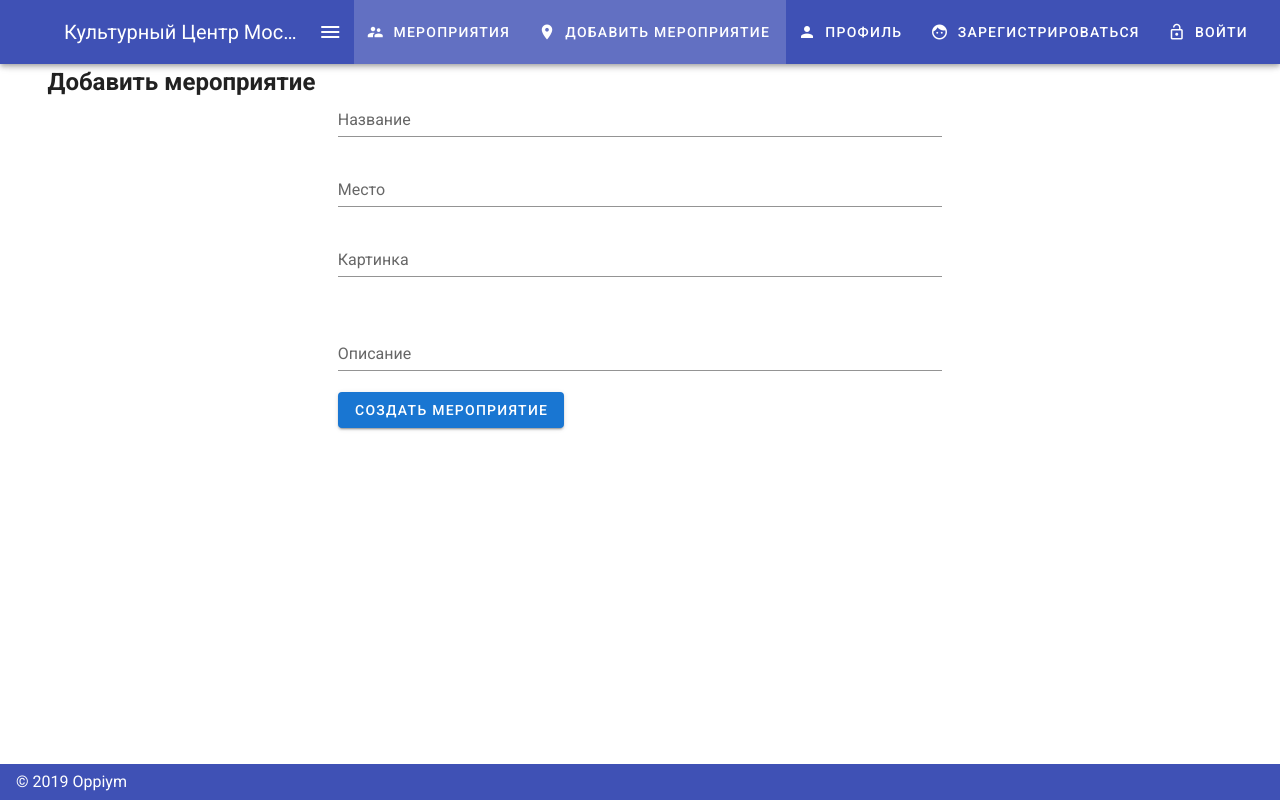
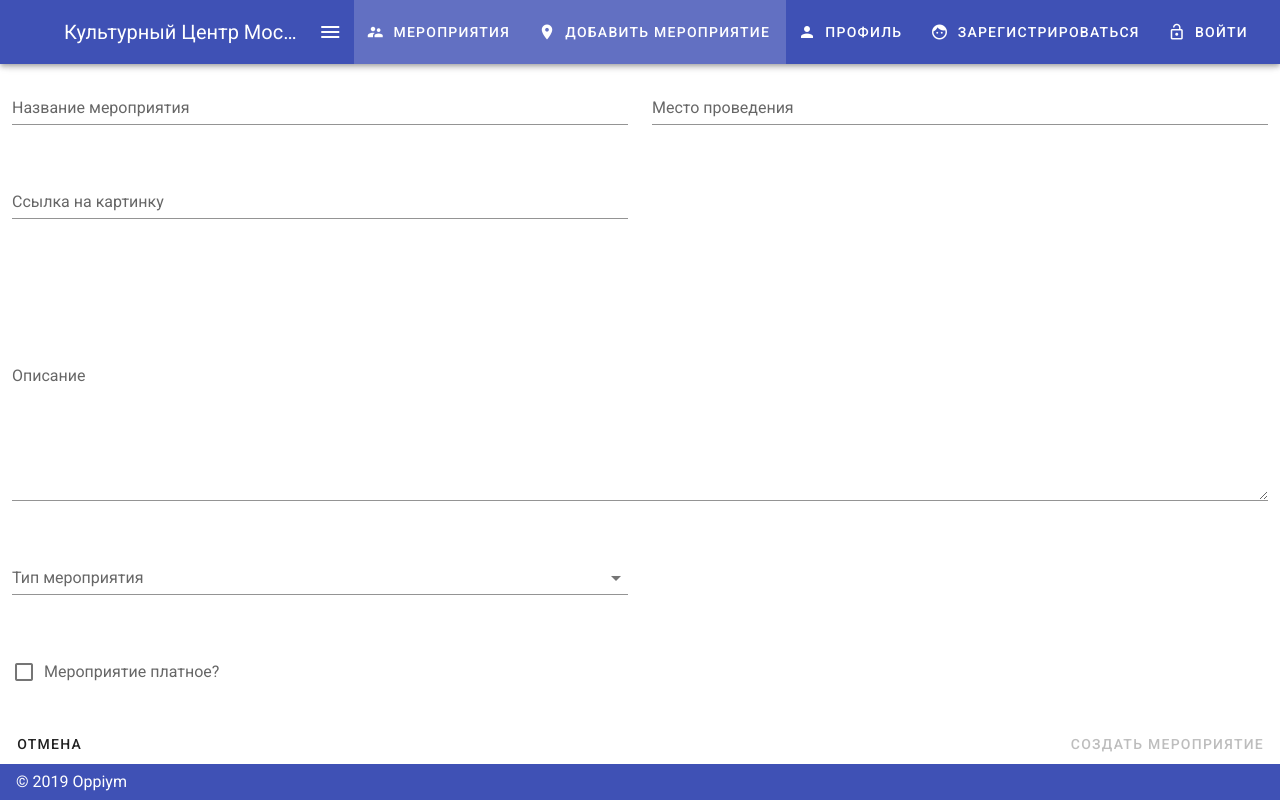
Before and after one commit to Oppiym/dksys, a Vue app: page /events/new in a window 1280 px wide. Built offline with nearby package versions, Linux system fonts and the light colour scheme.

Commit message:
Create Events form + some store

```diff
--- a/src/components/Event/CreateEvents.vue
+++ b/src/components/Event/CreateEvents.vue
@@ -1,82 +1,152 @@
 <template>
-  <v-container>
-    <v-layout row>
-      <v-flex xs12 sm6 >
-          <h2>Добавить мероприятие</h2>
-      </v-flex>
-    </v-layout>
-    <v-layout row >
-        <v-flex xs12>
-            <form>
-                <v-layout row >
-                    <v-flex xs12 sm6 offset-sm3>
+  <v-card flat>
+    <v-snackbar
+      v-model="snackbar"
+      absolute
+      top
+      right
+      color="success"
+    >
+      <span>Мероприятие создано!</span>
+      <v-icon dark>mdi-checkbox-marked-circle</v-icon>
+    </v-snackbar>
+    <v-form ref="form" @submit.prevent="onCreateEvent">
+      <v-container fluid>
+        <v-row>
+          <v-col cols="12" sm="6">
             <v-text-field
-                          name="title"
-                          label="Название"
-                          id="title"
+              v-model="form.title"
+              :rules="rules.title"
+              color="purple darken-2"
+              label="Название мероприятия"
               required
             ></v-text-field>
-                    </v-flex>
-                </v-layout>
-                <v-layout row >
-                    <v-flex xs12 sm6 offset-sm3>
+          </v-col>
+          <v-col cols="12" sm="6">
             <v-text-field
-                          name="location"
-                          label="Место"
-                          id="location"
+              v-model="form.location"
+              :rules="rules.location"
+              color="blue darken-2"
+              label="Место проведения"
               required
             ></v-text-field>
-                    </v-flex>
-                </v-layout>
-                <v-layout row >
-                    <v-flex xs12 sm6 offset-sm3>
+          </v-col>
+          <v-col cols="12" sm="6">
             <v-text-field
-                          name="imageURL"
-                          label="Картинка"
-                          id="imageURL"
+              v-model="form.imageURL"
+              :rules="rules.imageURL"
+              color="blue darken-2"
+              label="Ссылка на картинку"
               required
             ></v-text-field>
-                    </v-flex>
-                </v-layout>
-                <v-layout row >
-                    <v-flex xs12 sm6 offset-sm3>
-                        <img :src="imageURL">
-                    </v-flex>
-                </v-layout>
-                <v-layout row >
-                    <v-flex xs12 sm6 offset-sm3>
-                        <v-text-field
-                          name="description"
-                          label="Описание"
-                          id="description"
-                          multi-line
+          </v-col>
+          <v-col cols="12" sm="6">
+            <v-img
+            height="150px"
+            :src="form.imageURL"></v-img>
+          </v-col>
+          <v-col cols="12">
+            <v-textarea
+              v-model="form.description"
+              color="teal"
+            >
+              <template v-slot:label>
+                <div>
+                  Описание
+                </div>
+              </template>
+            </v-textarea>
+          </v-col>
+          <v-col cols="12" sm="6">
+            <v-select
+              v-model="form.typeOfEvent"
+              :items="eventTypes"
+              :rules="rules.typeOfEvent"
+              color="pink"
+              label="Тип мероприятия"
               required
-                        ></v-text-field>
-                    </v-flex>
+            ></v-select>
+          </v-col>
+          <v-col cols="12">
+            <v-checkbox
+              v-model="form.paid"
+              color="green"
+            >
+              <template v-slot:label>
+                <div @click.stop="">
+                  Мероприятие платное?</a>
+                </div>
+              </template>
+            </v-checkbox>
+          </v-col>
+        </v-row>
+      </v-container>
+      <v-card-actions>
+        <v-btn text @click="resetForm">Отмена</v-btn>
+        <v-spacer></v-spacer>
+        <v-btn
+          :disabled="!formIsValid"
+          text
+          color="primary"
+          type="submit"
+        >Создать мероприятие</v-btn>
+      </v-card-actions>
+    </v-form>
+  </v-card>
+</template>
 
-                </v-layout>
-                <v-layout row >
-                    <v-flex xs12 sm6 offset-sm3>
-                        <v-btn color="primary">Создать мероприятие</v-btn>
-                        </v-text-field>
-                    </v-flex>
-                </v-layout>
-            </form>
-        </v-flex>
-    </v-layout>
-  </v-container>
-</template>
 
 <script>
   export default {
     data () {
+      const defaultForm = Object.freeze({
+        title: '',
+        location: '',
+        description: '',
+        typeOfEvent: '',
+        imageURL:'',
+        paid: false
+      })
+
       return {
-            title: '',
-            location:'',
-            imageURL:'',
-            description:''
+        form: Object.assign({}, defaultForm),
+        rules: {
+          typeOfEvent: [val => (val || '').length > 0 || 'Необходимо заполнить'],
+          title: [val => (val || '').length > 0 || 'Необходимо заполнить']
+        },
+        eventTypes: ['Концерт', 'Конкурс', 'Фестиваль', 'Мастеркласс', 'Лекция'],
+        snackbar: false,
+        defaultForm
       }
+    },
+
+    computed: {
+      formIsValid () {
+        return (
+          this.form.title &&
+          this.form.location &&
+          this.form.typeOfEvent
+         )
+      },
+    },
+
+    methods: {
+      resetForm () {
+        this.form = Object.assign({}, this.defaultForm)
+        this.$refs.form.reset()
+      },
+      onCreateEvent () {
+          const eventData = {
+              title: this.title,
+              location: this.location,
+              description: this.description,
+              imageURL:this.imageURL,
+              date: new Date()
               }
+          this.$store.dispatch('createEvent', eventData)
+        this.snackbar = true
+        this.resetForm()
+      },
+    },
   }
-
 </script>
--- a/src/store.js
+++ b/src/store.js
@@ -24,9 +24,23 @@ export default new Vuex.Store({
         }]
     },
     mutations: {
-
+        createEvent (state,payload) {
+            state.loadedEvents.push(payload)
+        }
     },
     actions: {
+        createEvent ({commit}, payload) {
+            const meetup = {
+                title: payload.title,
+                location: payload.location,
+                imageUrl: payload.imageUrl,
+                description: payload.description,
+                date: payload.date,
+                id:'34324twetewefewfewfewfefweewfefwtfwefgt'
+            }
+            //connect to firebase and store it
+            commit('createEvent', event)
+        }
 
     },
     getters: {
```
Lines whose indentation alone changed are shown as unchanged.
